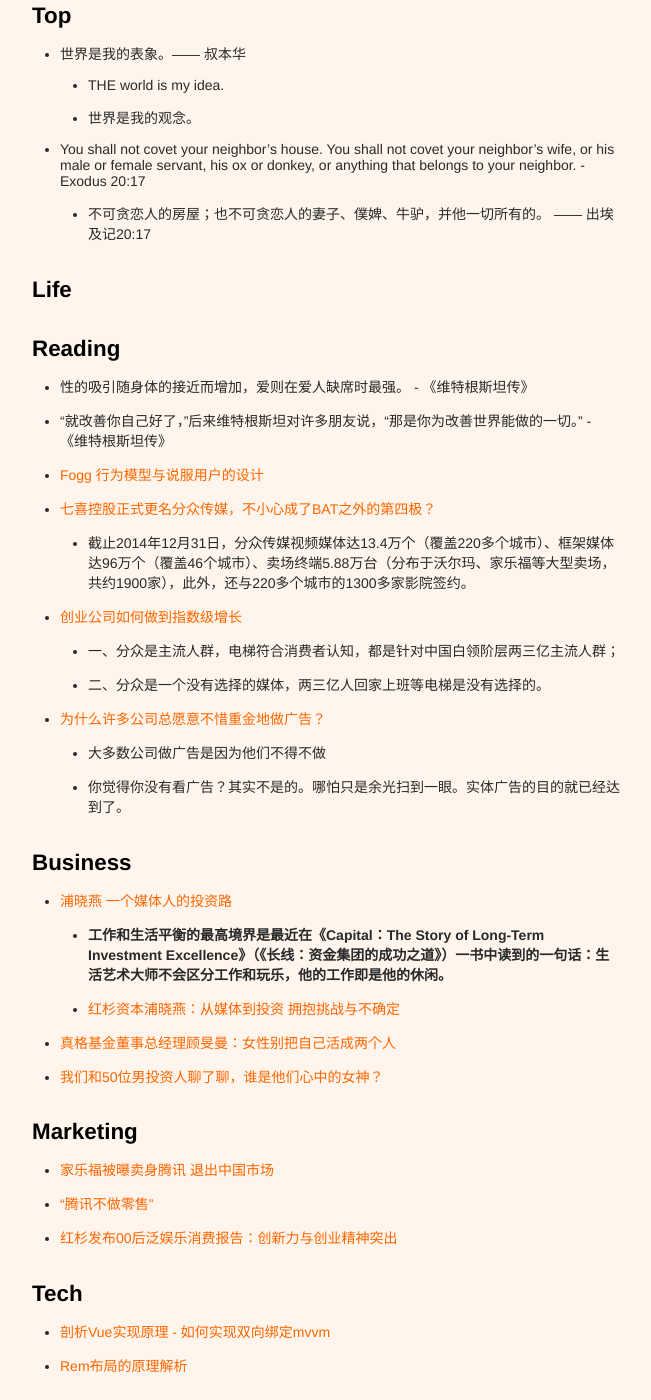
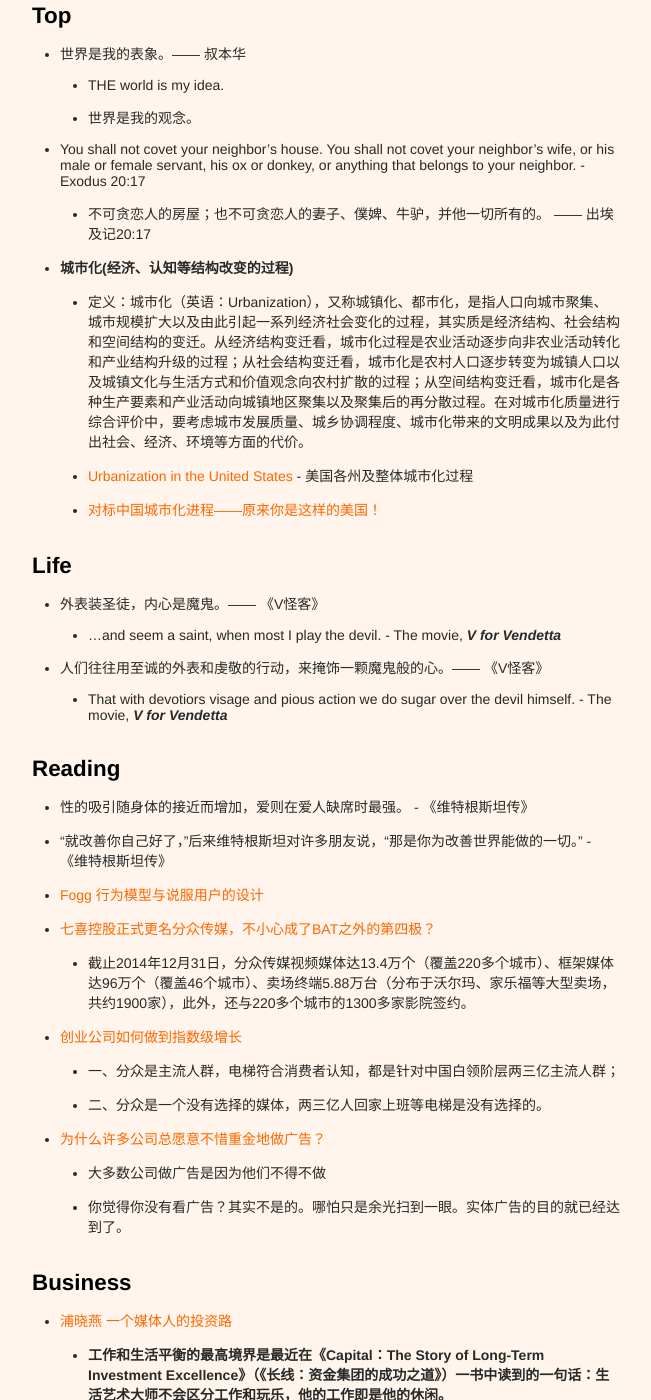
Before and after one commit to xianyuxmu/xianyuxmu.github.io, a Jekyll site: the page built from _posts/2018-08-06-monthly-reading.md, in a window 1280 px wide and 1400 px high, scrolled down 394 px. Shown: the whole window, without its empty margins (314-965 px from the left). Built offline with Jekyll 4.4.1, drawn with Linux system fonts in a browser that asks for light colours; comment, search, counter and statistics services are not loaded; some of the changed text lies outside the part shown.

Commit message:
Reading today

```diff
--- a/_posts/2018-08-06-monthly-reading.md
+++ b/_posts/2018-08-06-monthly-reading.md
@@ -23,10 +23,18 @@ tags:
 	- 世界是我的观念。
 - You shall not covet your neighbor's house. You shall not covet your neighbor's wife, or his male or female servant, his ox or donkey, or anything that belongs to your neighbor. -  Exodus 20:17
 	- 不可贪恋人的房屋；也不可贪恋人的妻子、僕婢、牛驴，并他一切所有的。 —— 出埃及记20:17
+- **城市化(经济、认知等结构改变的过程)**
+	- 定义：城市化（英语：Urbanization），又称城镇化、都市化，是指人口向城市聚集、城市规模扩大以及由此引起一系列经济社会变化的过程，其实质是经济结构、社会结构和空间结构的变迁。从经济结构变迁看，城市化过程是农业活动逐步向非农业活动转化和产业结构升级的过程；从社会结构变迁看，城市化是农村人口逐步转变为城镇人口以及城镇文化与生活方式和价值观念向农村扩散的过程；从空间结构变迁看，城市化是各种生产要素和产业活动向城镇地区聚集以及聚集后的再分散过程。在对城市化质量进行综合评价中，要考虑城市发展质量、城乡协调程度、城市化带来的文明成果以及为此付出社会、经济、环境等方面的代价。
+	- [Urbanization in the United States](https://en.wikipedia.org/wiki/Urbanization_in_the_United_States) - 美国各州及整体城市化过程
+	- [对标中国城市化进程——原来你是这样的美国！](http://www.sohu.com/a/218204078_679433)
 
 
 ## Life
 
+- 外表装圣徒，内心是魔鬼。—— 《V怪客》
+	- ...and seem a saint, when most I play the devil. - The movie, ***V for Vendetta***
+- 人们往往用至诚的外表和虔敬的行动，来掩饰一颗魔鬼般的心。—— 《V怪客》
+	- That with devotiors visage and pious action we do sugar over the devil himself. - The movie, ***V for Vendetta***
 
 ## Reading
 
@@ -50,6 +58,11 @@ tags:
 	- [红杉资本浦晓燕：从媒体到投资 拥抱挑战与不确定](https://www.chinaventure.com.cn/cmsmodel/news/detail/296051.shtml)
 - [真格基金董事总经理顾旻曼：女性别把自己活成两个人](https://www.jiemian.com/article/1821865.html)
 - [我们和50位男投资人聊了聊，谁是他们心中的女神？](https://new.qq.com/omn/20180308/20180308A0SWLJ.html)
+- 餐饮行业报告：
+	- [2017年中国餐饮业年度报告](https://www.sohu.com/a/190266489_466446)
+	- [中国连锁餐饮品牌 —市场数据分析报告](https://m.baidu.com/paw/c/www.360doc.cn/mip/678035476.html)
+	- [2018年中国新餐饮消费趋势研究报告](http://report.iresearch.cn/wx/report.aspx?id=3242)
+- [Sony’s adorable new Aibo comes to the US in Sept, priced at $2,899](https://techcrunch.com/2018/08/23/sonys-adorable-new-aibo-comes-to-the-us-in-sept-priced-at-2899/)
 
 
 ## Marketing
```
